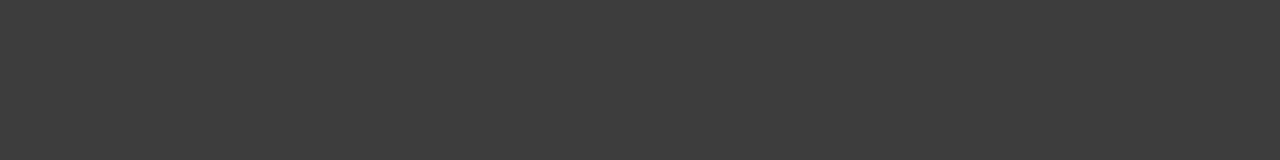
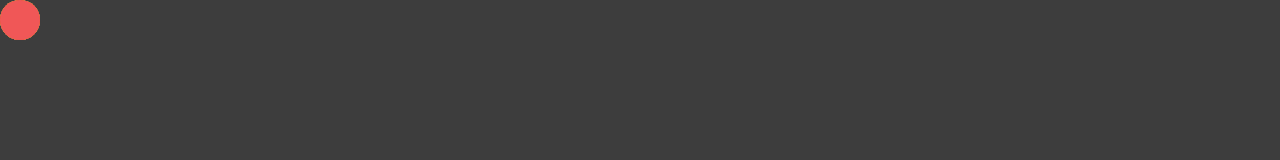
Before and after one commit to welfoz/portfolio, a Next.js app: page / in a window 1280 px wide. Shown: the top 160 px of the page. Built offline with nearby package versions, Linux system fonts and the light colour scheme.

Commit message:
trail cursor v1.0

```diff
--- a/components/TiltCard.tsx
+++ b/components/TiltCard.tsx
@@ -1,8 +1,8 @@
-import React, { useEffect, useRef } from "react"
+import React, { MutableRefObject, useEffect, useRef } from "react"
 import Skills from "./skills";
 
 export default function TiltCard(props: {type: string, title: string, desc: string, skillsAndLinks: any, position: "left" | "right"}){
-    const card = useRef(null);
+    const card = useRef() as MutableRefObject<HTMLDivElement>;
 
     const tiltRotation = 25;
     const perspective = 1000;
--- /dev/null
+++ b/components/mouseTrail.tsx
@@ -0,0 +1,51 @@
+import { MutableRefObject, useEffect, useRef } from "react"
+
+export default function MouseTrail() {
+    const mouseRef = useRef() as MutableRefObject<HTMLDivElement>;
+    const mouseRef1 = useRef() as MutableRefObject<HTMLDivElement>;
+    const mouseRef2 = useRef() as MutableRefObject<HTMLDivElement>;
+    const mouseRef3 = useRef() as MutableRefObject<HTMLDivElement>;
+    const mouseRef4 = useRef() as MutableRefObject<HTMLDivElement>;
+    const mouseRef5 = useRef() as MutableRefObject<HTMLDivElement>;
+    let top = "0px";
+    let left = '0px';
+
+    useEffect(() => {
+        document.addEventListener("mousemove", (e) => {
+            // console.log(e);
+            // console.log(mouseRef);
+
+            left = `${e.clientX.toString()}px`;
+            top = `${e.clientY.toString()}px`;
+
+            mouseRef.current.style.left = left;
+            mouseRef.current.style.top = top;
+
+            mouseRef1.current.style.left = left;
+            mouseRef1.current.style.top = top;
+
+            mouseRef2.current.style.left = left;
+            mouseRef2.current.style.top = top;
+
+            mouseRef3.current.style.left = left;
+            mouseRef3.current.style.top = top;
+
+            mouseRef4.current.style.left = left;
+            mouseRef4.current.style.top = top;
+
+            mouseRef5.current.style.left = left;
+            mouseRef5.current.style.top = top;
+        })
+    }, []);
+
+    return(
+    <>
+        <div ref={mouseRef} className="pointer bg-green-200 z-10"></div>
+        <div ref={mouseRef2} className="pointer duration-100 ease-out bg-yellow-200 z-0"></div>
+        <div ref={mouseRef1} className="pointer duration-300 ease-out bg-yellow-400 z-20"></div>
+        <div ref={mouseRef3} className="pointer duration-500 ease-out bg-orange-500 z-20"></div>
+        <div ref={mouseRef4} className="pointer duration-700 ease-out bg-orange-700 z-20"></div>
+        <div ref={mouseRef5} className="pointer duration-1000 ease-out bg-red-500 z-20"></div>
+    </>
+    )
+}
--- a/pages/index.tsx
+++ b/pages/index.tsx
@@ -15,9 +15,11 @@ import github from "../public/githubIcon.png"
 import Image from 'next/image'
 import upworkHi from "../public/upwork cover letter.png"
 import upworkExtension from "../public/upwork extension.png"
+import MouseTrail from '../components/mouseTrail'
 const Home: NextPage = () => {
   return (
       <>
+        <MouseTrail />
         <HeadComp />
         <VerticalNavBar />
         <RsBar/>
@@ -99,11 +101,39 @@ const Home: NextPage = () => {
               </div>
         </section>
 
-        <section id="nocode" className='bg-green-100 bg-blend-exclusion text-red-600 text-4xl classicSection pers3d'>
-            <div className="parallax_layer">
-              No code
-            </div>
+        <section id="nocode" className='bg-slate-100 bg-blend-exclusion text-red-600 text-4xl pers3d'>
+              <div className="Sticky">
+                  <TiltCard position="left" type="EXTENSION WEB" title="Upwork Cover Letter Extension" desc="aaaaaaa a aaaa a aaaaaaa lo azd za dazdjazokid iadojaz idjaz idoaj"
+                    skillsAndLinks={
+                        <div className="fixed w-10/12 bottom-0 h-1/5 flex items-start transkill ml-2">
+                            <Skill>
+                              Javascript
+                            </Skill>
+                            <Skill>
+                              Vim
+                            </Skill>
+
+                            <div className='w-full flex justify-end items-start'>
+                              <IconLink src={github} link="" />
+                              <IconLink src={github} link="" />
+                              <IconLink src={github} link="" />
+                            </div>
+
+                        </div>
+                      }
+                    />
+              </div>
+
+             <div className="Scroll pers3d bg-purple-300">
+                <div className="transZ-07 absolute h-fit w-fit img-extension-hi">
+                  <Image src={upworkHi} alt="upwork extension action" />
+                </div>
+                <div className="transZ-6 top-44 absolute h-1/5 w-2/3 bg-green-300">
+                  <Image src={upworkExtension} alt="upwork extension" />
+                </div>
+             </div>
         </section>
+
 
         <section id="about" className='classicSection'>
             <button className='bg-Orange'>Button</button>
--- a/styles/globals.css
+++ b/styles/globals.css
@@ -125,4 +125,8 @@
   .transkill {
     transform: translateZ(30px);
   }
+
+  .pointer {
+    @apply absolute w-10 h-10 rounded-full;
+  }
 }
```
